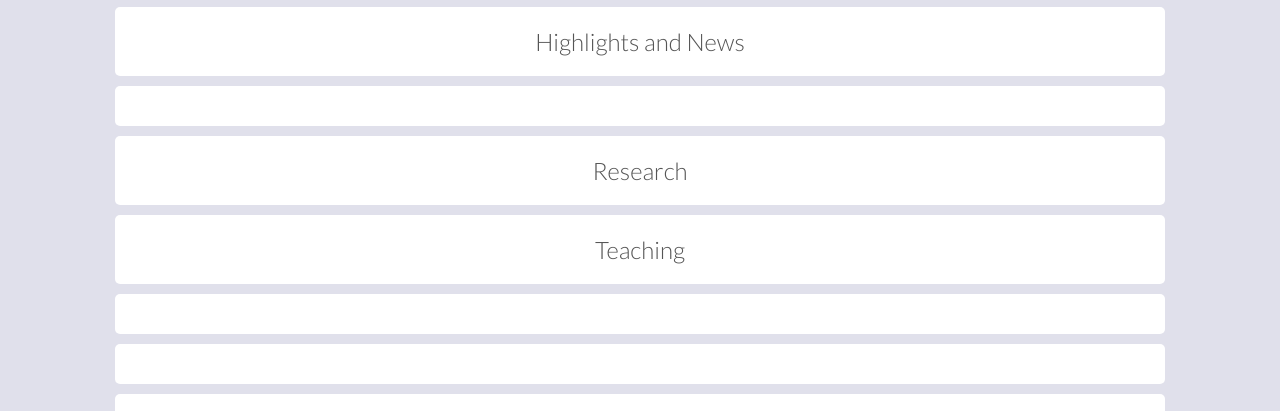
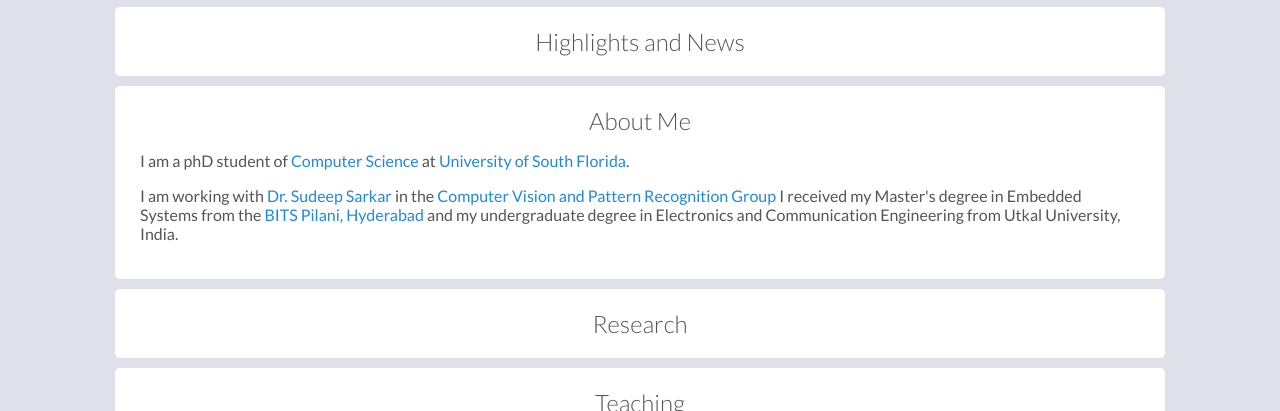
Before and after one commit to pradyojha/pradyojha.github.io, a plain HTML site: page index.html in a window 1280 px wide. Shown: the part 382-793 px from the top of the page. Drawn offline with Linux system fonts and the light colour scheme.

Commit message:
updated html file

```diff
--- a/index.html
+++ b/index.html
@@ -49,87 +49,30 @@ Email: pojha -at- usf.edu <br>
 
 <!-- News -->
 <section>
-
-<h2 style="text-align: center">Highlights and News</h2>
+  <h2 style="text-align: center">Highlights and News</h2>
 <!--
 <br>
 <dl class="dl-horizontal">
 	<dt>Summer'20</dt>
   <dd>
-    One paper accepted at ECCV 2020 on Self-supervised Action Localization with Continual Predictive Learning! More details to follow!
+    One paper accepted at XYZ 2020 on Self-supervised Event Localization with  Predictive Learning! More details to follow!
   </dd>
-  <dt>Summer'20</dt>
-  <dd>
-    Awarded NSF Medium Proposal for Self-Supervised Event Understanding in Streaming Videos! It is a collaborative effort with <a href="https://www.cse.usf.edu/~sarkar/SudeepSarkar/About_Me.html"> Dr. Sudeep Sarkar (USF)</a> and <a href="https://ani.stat.fsu.edu/~anuj/"> Dr. Anuj Srivastava (FSU)</a>. More details to follow!
-  </dd>
-  <dt>Summer'20</dt>
-  <dd>
-    Named Outstanding Reviewer at CVPR 2020!
-  </dd>
-  <dt>Summer'20</dt>
-  <dd>
-    Invited as reviewer for NeurIPS 2020, WACV 2021, ACCV 2020!
-  </dd>
-	<dt>Spring'20</dt>
-  <dd>
-    Organizing a special session on "Machine Learning for Graphs" at <a href="https://www.icmla-conference.org/icmla20/index.html"> ICMLA'20 </a>. <a href="https://sites.google.com/view/ml4graphs/"> Website </a> is now live!
-  </dd>
-  <dt>2019-2020:</dt>
-  <dd>
-    I will be on the Program Committee/Reviewer for WACV 2019, ICCV 2019, AAAI 2020, CVPR 2020, CRV 2020, ECCV 2020.
-  </dd>
-
-  <dt>Fall '19:</dt>
-  <dd>
-    One paper accepted at VLSID 2020 on Dissecting CNNs for Implementation on Constrained Platforms.
-  </dd>
-
-  <dt>Fall '19:</dt>
-  <dd>
-    One paper accepted at IFIP IoT on Latent Space modeling for PUF encrypted IoT Node security.
-  </dd>
-  -->
-  <!--
-  <dt> Summer '19:</dt>
-  <dd>
-    I have accepted a position as Assistant Professor at <a href="http://cs.okstate.edu/">Oklahoma State University</a>. Exciting times ahead!
-  </dd>
-
-  <dt> Spring '19:</dt>
-  <dd>
-    One paper accepted at ISVLSI on Machine Learning based Attack and Defense for PUF-based IoT Security.
-  </dd>
-  <dt> Spring '19:</dt>
-  <dd>
-    One paper accepted at CVPR on Video Event Segmentation with Self-Supervised Learning.
-  </dd>
-   -->
-  <!-- <dt> Fall '18:</dt>
-  <dd>
-    Paper on Open Domain Activity Interpretation accepted in Quarterly of Applied Mathematics.
-  </dd>
-  <dt> Fall '18:</dt>
-  <dd>
-    One paper accepted at WACV 2019 on Video Activity Interpretation using Commonsense Knowledge.
-  </dd> -->
 </dl>
-
-<!-- <a href="news.html">Older items</a>. -->
+-->
 </section>
 
 <!-- About Me -->
 <section>
-  <!--
+
 <h2 style="text-align: center">About Me</h2>
 
 <p>
-I am an Assistant Professor of <a target='_blank' href='https://cs.okstate.edu'>Computer Science</a> at <a target='_blank' href='https://okstate.edu'>Oklahoma State University</a>.
+I am a phD student of  <a target='_blank' href='https://cse.usf.edu'>Computer Science</a> at <a target='_blank' href='https://usf.edu'>University of South Florida</a>.
 </p>
 
-<p>
-I received my PhD from <a target='_blank' href='https://usf.edu'>University of South Florida</a>, where I worked with <a target='_blank' href='http://www.cse.usf.edu/~sarkar/SudeepSarkar/About_Me.html'>Dr. Sudeep Sarkar</a> in the <a target='_blank' href='http://www.eng.usf.edu/cvprg/index.html'>Computer Vision and Pattern Recognition Group</a> and with <a target='_blank' href='http://uweb.cas.usf.edu/~malmberg/homepage.htm'>Dr. Kenneth Malmberg</a>. I received my Master's degree in Management Information Systems from the <a target='_blank' href="https://www.usf.edu/business/"> Muma College of Business at the University of South Florida</a> and my undergraduate degree in Electronics and Communication Engineering from Velammal Engineering College, Anna University, India.
+<p>I am working with <a target='_blank' href='http://www.cse.usf.edu/~sarkar/SudeepSarkar/About_Me.html'>Dr. Sudeep Sarkar</a> in the <a target='_blank' href='http://www.eng.usf.edu/cvprg/index.html'>Computer Vision and Pattern Recognition Group</a> I received my Master's degree in Embedded Systems from the <a target='_blank' href="https://www.bits-pilani.ac.in"> BITS Pilani, Hyderabad</a> and my undergraduate degree in Electronics and Communication Engineering from Utkal University, India.
 </p>
-  -->
+
 <!-- <a href="files/bio.txt">Official Bio</a>. -->
 </section>
 
@@ -139,20 +82,14 @@ I received my PhD from <a target='_blank' href='https://usf.edu'>University of S
 <h2 style="text-align: center">Research</h2>
 <!--
 <p>
-In my research, I’m broadly interested in the intersection of computer vision, natural language processing and psychology: I aim to build intelligent agents that understand the visual world beyond recognition (labels) or captions (sentences) without the need for explicit human supervision through expensive annotations.
-</p>
+I’m broadly interested in the intersection of sound, computer vision and natural language processing.</p>
 
 This entails developing approaches that do things such as:
 <ul style="margin-top: 5px;">
- <li>self-supervised predictive learning for video event segmentation</li>
- <li>commonsense reasoning to ground perception and prior knowledge</li>
- <li> generative modeling for building knowledge from the ground-up</li>
-</ul>
+ <li>self-supervised predictive learning for audio and video event detection and segmentation</li>
+  </ul>
+-->
 
-<p>
- Much of my group's current work focuses on analyzing, modeling, and synthesizing complex video scenes and the semantic structure that can describe them. I also work on applying machine learning to other domains such as IoT security and running deep learning algorithms on constrained platforms like FPGA.
-</p>
--->
 
 <!-- My Google Scholar <a href="https://scholar.google.com/citations?user=ALuKL5oAAAAJ&hl=en">profile</a/>. -->
 </section>
@@ -165,10 +102,7 @@ This entails developing approaches that do things such as:
 <h2 style="text-align: center">Teaching</h2>
 <!--
 <ul>
- <li class="packed">Spring 2020: <a href="http://catalog.okstate.edu/search/?P=CS%205323">CS 5323 Design and Implementation of Operating Systems II</a>.</li>
- <li class="packed">Summer 2019: <a href="#">COP 2512: IT Programming Fundamentals</a>. University of South Florida (USF) </li>
- <li class="packed">Spring 2019: Co-taught <a href="#">CAP 6415: Computer Vision</a>. Primary Instructor: <a href="https://www.usf.edu/engineering/cse/people/sarkar-sudeep.aspx"> Dr. Sudeep Sarkar. </a> <a href="http://cse.usf.edu"> </a> (USF) </li>
- <li class="packed">Summer 2016: <a href="#">COP 2512: IT Programming Fundamentals</a>. <a href="http://cse.usf.edu"> </a> (USF) </li>
+ <li class="packed">Summer 2016: <a href="#">COP 2512: IT Programming Fundamentals</a>. University of South Florida (USF) </li>
 </ul>
   -->
 </section>
@@ -180,34 +114,16 @@ This entails developing approaches that do things such as:
 <h2 style="text-align: center">Group</h2>
 
 <p>
-I lead the Computer Vision and Understanding Lab</a>. Here are the current and past members:
+I collaborate with the Computer Vision and Understanding Lab</a>. Here are the current and past members:
 </p>
 
 <h4>Students</h4>
 <ul>
-<li class="packed"><a href="https://nikhilgunti.github.io/">Nikhil Gunti</a>, MS student (Fall 2019 &mdash; Present)</li>
- <li class="packed"><a href="#">Sanjoy Kundu</a>, PhD student (Spring 2020 &mdash; Present)</li>
- <li class="packed"><a href="#">Shubham Trehan</a>, PhD student (Fall 2020 &mdash; Present)</li>
- <li class="packed"><a href="#">Setu Kumar Basak</a>, PhD student (Fall 2020 &mdash; Present)</li>
+ <li class="packed"><a href="#"></a>, PhD student (Spring 2020 &mdash; Present)</li>
+ <li class="packed"><a href="#"></a>, PhD student (Fall 2020 &mdash; Present)</li>
 </ul>
 -->
 </section>
-
-<!-- Funding -->
-<section>
-  <!--
-<h2 style="text-align: center">Funding</h2>
-<p>
-My group is supported by the following:
-</p>
-<ul>
- <li class="packed"> OSU Core Facility Support Program with <a href="https://hpcc.okstate.edu/pratul_agarwal.html"> Pratul Agarwal </a></li>
-  <li class="packed"> USDA NAHLN with <a href="http://nimffab.okstate.edu/faculty-and-staff/akhilesh-ramachandran"> Akhilesh Ramachandran </a> and <a href="https://arunkumar.okstate.edu/"> Arunkumar Bagavathi </a></li>
-  <li class="packed"> National Science Foundation </li>
-</ul>
-  -->
-</section>
-
 
 <!-- Talks -->
 <section>
@@ -216,13 +132,7 @@ My group is supported by the following:
 <!--
 <br/>
 <ul>
-<li class="packed">Latent Space Modeling for Cloning Encrypted PUF-based Authentication. IFIP International Internet of Things (IoT) Conference, Fall 2019 </li>
-<li class="packed">The Role of Commonsense Reasoning in Visual Understanding. Oklahoma State University. Fall 2018</li>
-<li class="packed">Going Deeper with Semantics: Exploiting Semantic Contextualization for Interpretation of Human Activity in Videos. Technical Seminar Series, Statistical Shape Analysis and Modeling Group, Florida State University. Fall 2018 </li>
-<li class="packed">Video Event Understanding with Pattern Theory. Robotics Technical Seminar Series, Department of Mechanical Engineering,University of South Florida. Spring 2018</li>
-<li class="packed">Inherently Explainable Model for Video Activity Recognition. AAAI Workshop On Reasoningand Learning for Human-Machine Dialogues, 2018</li>
-<li class="packed">Leveraging ConceptNet to Reduce Training Requirements for Video Descriptions, Seminar in AI, University of South Florida, Spring 2017</li>
-<li class="packed">Towards a Knowledge-based Approach to Video Comprehension. Conference on Computer and Robot Vision (CRV), Spring 2017</li>
+<li class="packed">Seminar in AI, University of South Florida, Spring 2016</li>
 <li class="packed"></li>
 -->
 </ul>
```
